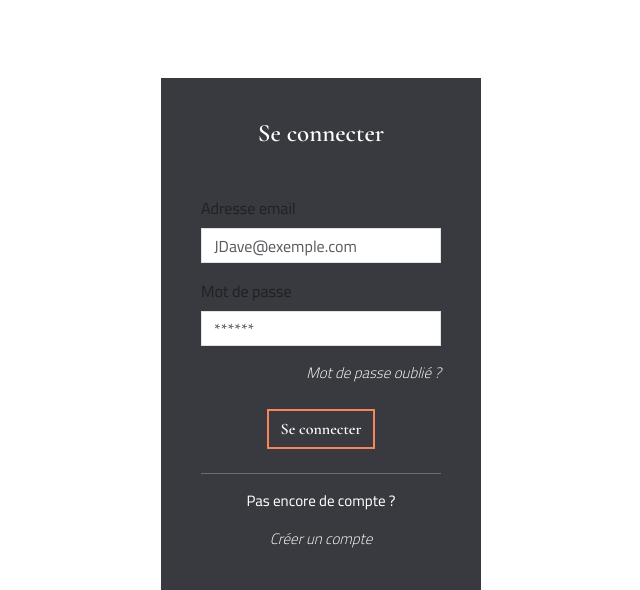
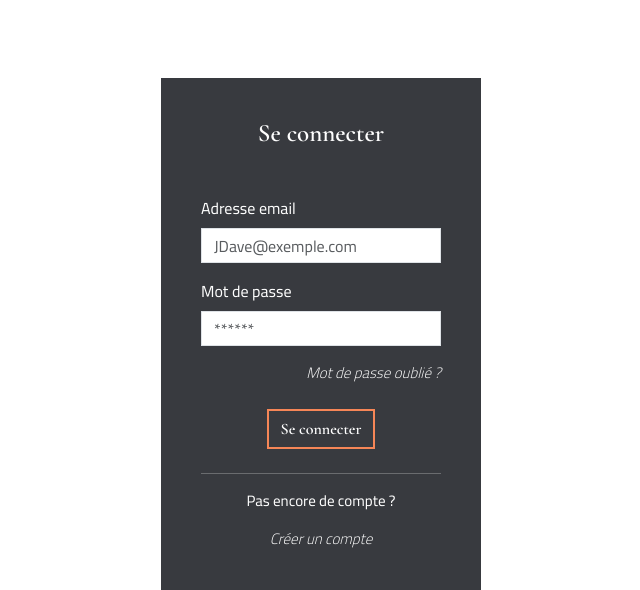
Before and after one commit to NaomiMd/Animacare, a PHP site: page /Animacare/login.php in a window 1280 px wide. Shown: the part 82-672 px from the top of the page, without its empty margins (319-959 px from the left). Run offline with PHP 8.4, Linux system fonts and the light colour scheme.

Commit message:
change class name of form label to form label login

```diff
--- a/login.php
+++ b/login.php
@@ -8,17 +8,17 @@ require_once _ROOT_ . "/templates/navbar.php";
     <h4 class="text-center mb-5" >Se connecter</h4>
   <form method="post">
   <div class="mb-3 mt-4">
-    <label for="exampleInputEmail1" class="form-label">Adresse email</label>
+    <label for="exampleInputEmail1" class="form-label login">Adresse email</label>
     <input type="email" class="form-control" placeholder="JDave@exemple.com" id="exampleInputEmail1" aria-describedby="emailHelp">
   </div>
 
   <div class="mb-3">
-    <label for="exampleInputPassword1" class="form-label">Mot de passe</label>
+    <label for="exampleInputPassword1" class="form-label login">Mot de passe</label>
     <input type="password" placeholder="******" class="form-control" id="exampleInputPassword1">
   </div>
 
   <div class="mb-3 d-flex justify-content-end">
-    <label for="exampleInputPassword1" class="form-label"></label>
+    <label for="exampleInputPassword1" class="form-label login"></label>
     <a href="">Mot de passe oublié ?</a>
     </div>
     <div class="mt-4 mb-4 d-flex justify-content-center" >
```
